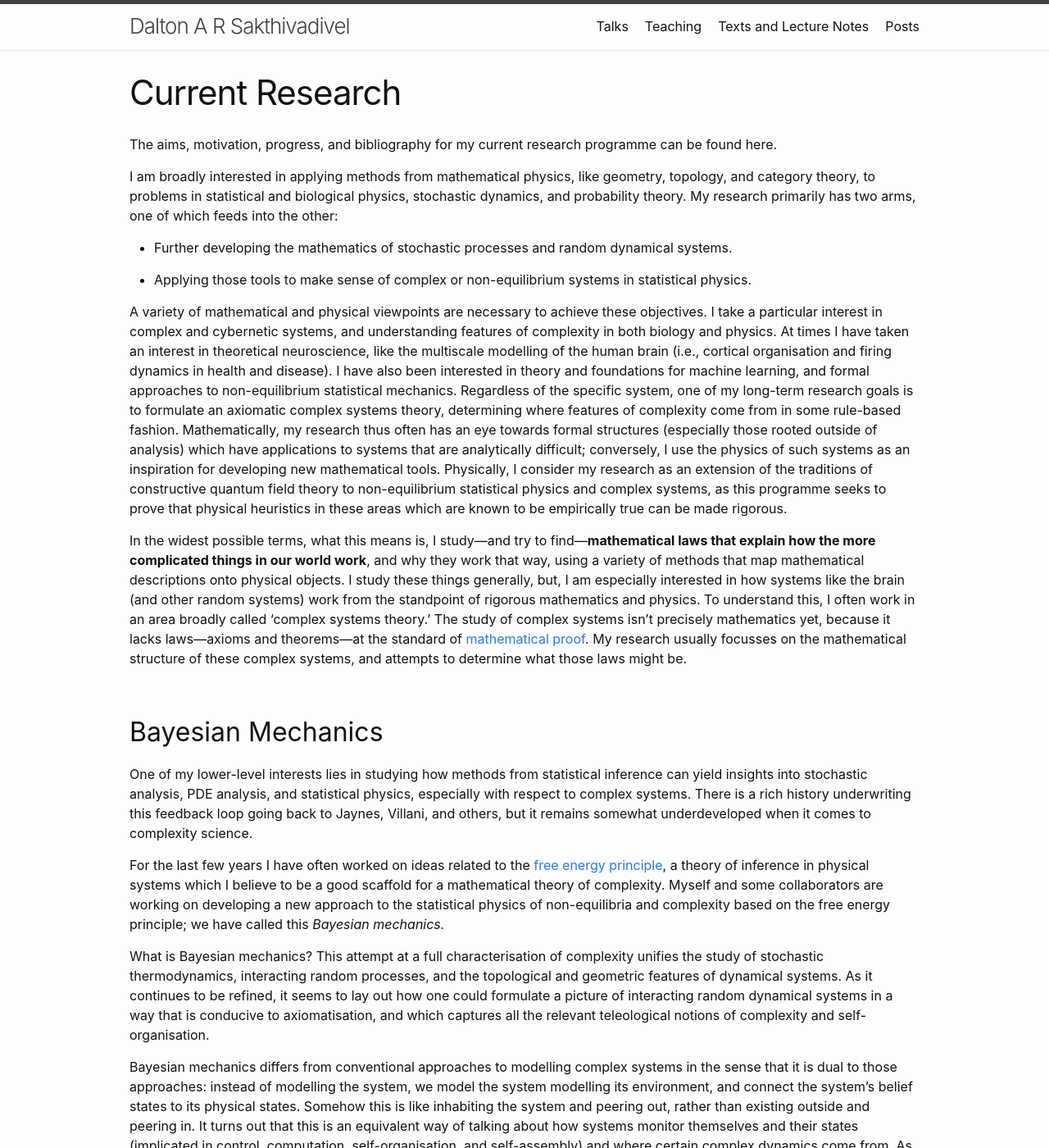
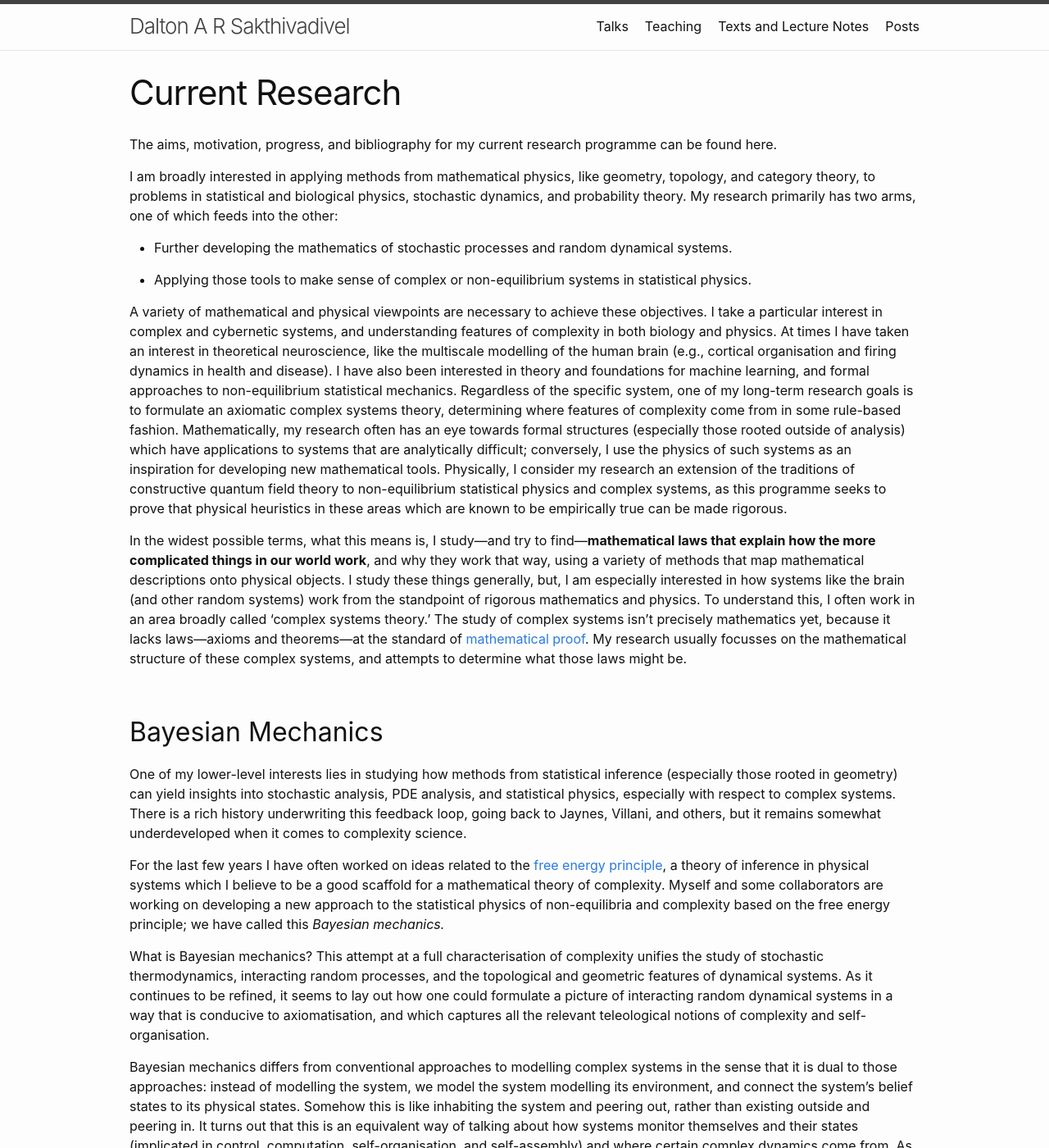
Before and after one commit to DARSakthi/DARSakthi.github.io, a Jekyll site: the page built from research.markdown, in a window 1280 px wide and 1400 px high. Shown: the whole window at 82% size. Built offline with Jekyll 4.4.1, drawn with Linux system fonts in a browser that asks for light colours; formulas are drawn with MathJax 3.

Commit message:
Update research.markdown

```diff
--- a/research.markdown
+++ b/research.markdown
@@ -12,7 +12,7 @@ I am broadly interested in applying methods from mathematical physics, like geom
 
 - Applying those tools to make sense of complex or non-equilibrium systems in statistical physics.
 
-A variety of mathematical and physical viewpoints are necessary to achieve these objectives. I take a particular interest in complex and cybernetic systems, and understanding features of complexity in both biology and physics. At times I have taken an interest in theoretical neuroscience, like the multiscale modelling of the human brain (i.e., cortical organisation and firing dynamics in health and disease). I have also been interested in theory and foundations for machine learning, and formal approaches to non-equilibrium statistical mechanics. Regardless of the specific system, one of my long-term research goals is to formulate an axiomatic complex systems theory, determining where features of complexity come from in some rule-based fashion. Mathematically, my research thus often has an eye towards formal structures (especially those rooted outside of analysis) which have applications to systems that are analytically difficult; conversely, I use the physics of such systems as an inspiration for developing new mathematical tools. Physically, I consider my research as an extension of the traditions of constructive quantum field theory to non-equilibrium statistical physics and complex systems, as this programme seeks to prove that physical heuristics in these areas which are known to be empirically true can be made rigorous.
+A variety of mathematical and physical viewpoints are necessary to achieve these objectives. I take a particular interest in complex and cybernetic systems, and understanding features of complexity in both biology and physics. At times I have taken an interest in theoretical neuroscience, like the multiscale modelling of the human brain (e.g., cortical organisation and firing dynamics in health and disease). I have also been interested in theory and foundations for machine learning, and formal approaches to non-equilibrium statistical mechanics. Regardless of the specific system, one of my long-term research goals is to formulate an axiomatic complex systems theory, determining where features of complexity come from in some rule-based fashion. Mathematically, my research often has an eye towards formal structures (especially those rooted outside of analysis) which have applications to systems that are analytically difficult; conversely, I use the physics of such systems as an inspiration for developing new mathematical tools. Physically, I consider my research an extension of the traditions of constructive quantum field theory to non-equilibrium statistical physics and complex systems, as this programme seeks to prove that physical heuristics in these areas which are known to be empirically true can be made rigorous.
 
 In the widest possible terms, what this means is, I study—and try to find—**mathematical laws that explain how the more complicated things in our world work**, and why they work that way, using a variety of methods that map mathematical descriptions onto physical objects. I study these things generally, but, I am especially interested in how systems like the brain (and other random systems) work from the standpoint of rigorous mathematics and physics. To understand this, I often work in an area broadly called 'complex systems theory.' The study of complex systems isn’t precisely mathematics yet, because it lacks laws—axioms and theorems—at the standard of [mathematical proof](https://en.wikipedia.org/wiki/Mathematical_proof). My research usually focusses on the mathematical structure of these complex systems, and attempts to determine what those laws might be.
 
@@ -20,7 +20,7 @@ In the widest possible terms, what this means is, I study—and try to find—**
 
 ## Bayesian Mechanics
 
-One of my lower-level interests lies in studying how methods from statistical inference can yield insights into stochastic analysis, PDE analysis, and statistical physics, especially with respect to complex systems. There is a rich history underwriting this feedback loop going back to Jaynes, Villani, and others, but it remains somewhat underdeveloped when it comes to complexity science.
+One of my lower-level interests lies in studying how methods from statistical inference (especially those rooted in geometry) can yield insights into stochastic analysis, PDE analysis, and statistical physics, especially with respect to complex systems. There is a rich history underwriting this feedback loop, going back to Jaynes, Villani, and others, but it remains somewhat underdeveloped when it comes to complexity science.
 
 For the last few years I have often worked on ideas related to the [free energy principle](https://en.wikipedia.org/wiki/Free_energy_principle), a theory of inference in physical systems which I believe to be a good scaffold for a mathematical theory of complexity. Myself and some collaborators are working on developing a new approach to the statistical physics of non-equilibria and complexity based on the free energy principle; we have called this _Bayesian mechanics._
 
```
